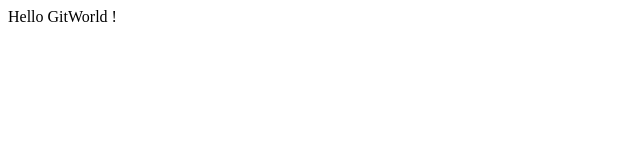
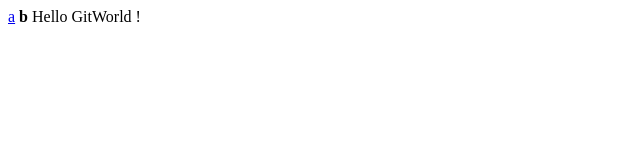
Before and after one commit to hi441/kome3, a plain HTML site: page index.html in a window 1280 px wide. Shown: the full height of the page, 0-640 px from the left. Drawn offline with Linux system fonts and the light colour scheme.

Commit message:
おにぎり！

```diff
--- a/index.html
+++ b/index.html
@@ -1,6 +1,8 @@
 <!DOCUTYPE html>
 <html lang="ja">
 <body>
+	<a href="./profile_A.html">a</a>
+	<b href="./profile_B.html">b</b>
 	Hello GitWorld !
 </body>
 </html>
```
